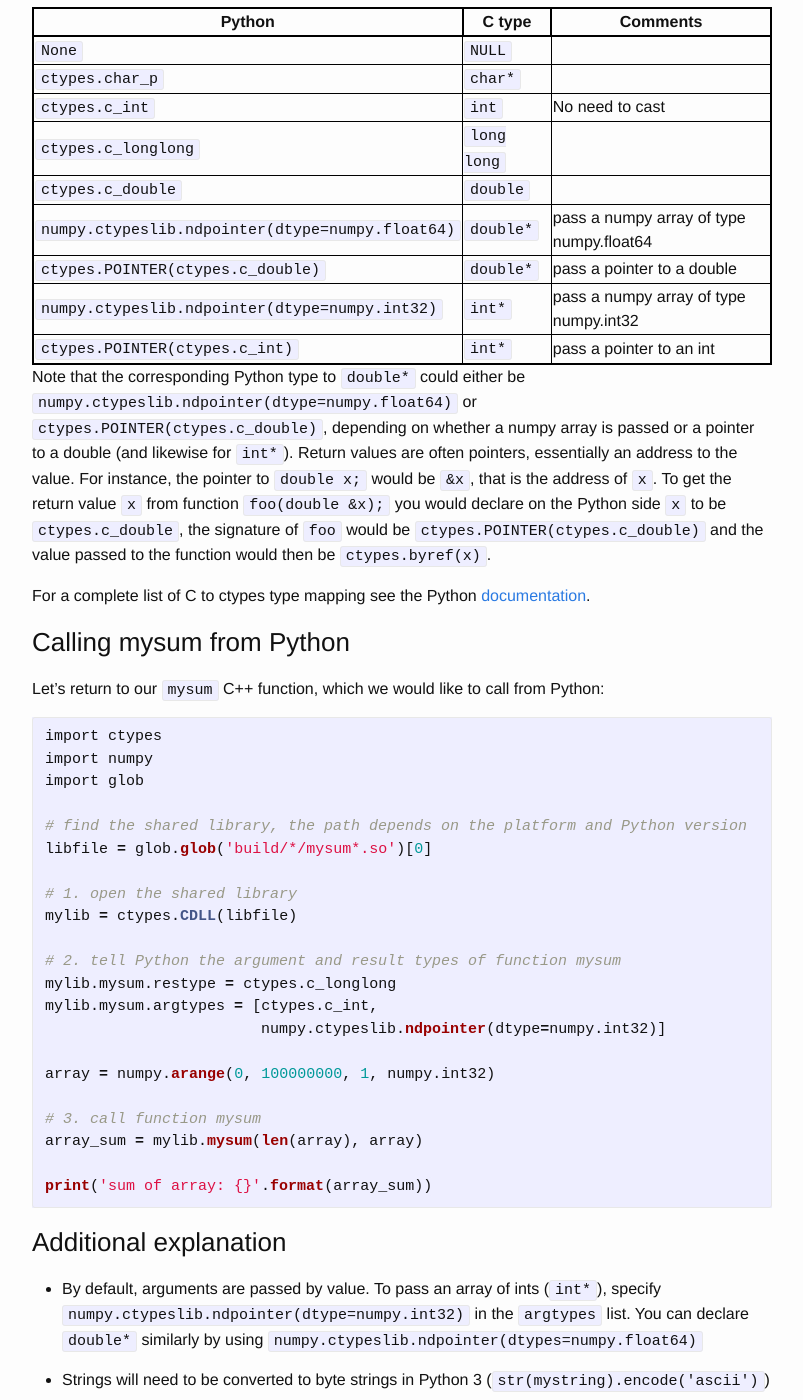
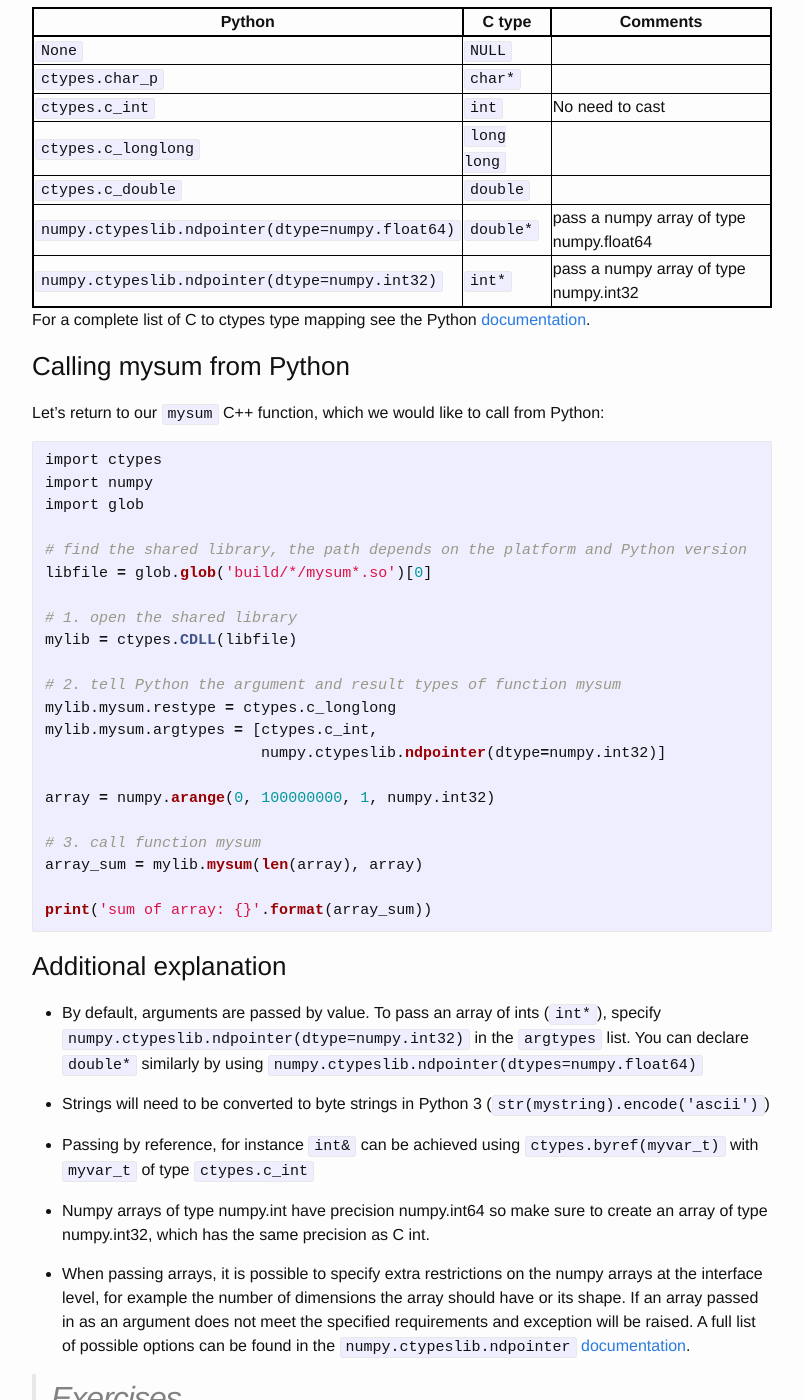
Before and after one commit to nesi/perf-training, a Jekyll site: the page built from _lessons/python-scatter/03b-ctypes.md, in a window 1280 px wide and 1400 px high, scrolled down 3214 px. Shown: the whole window, without its empty margins (238-1041 px from the left). Built offline with Jekyll 4.4.1, drawn with Linux system fonts in a browser that asks for light colours; some of the changed text lies outside the part shown.

Commit message:
Update 03b-ctypes.md

```diff
--- a/_lessons/python-scatter/03b-ctypes.md
+++ b/_lessons/python-scatter/03b-ctypes.md
@@ -109,11 +109,7 @@
 | `ctypes.c_longlong`                                 | `long long`       |                                               |
 | `ctypes.c_double`                                   | `double`          |                                               |
 | `numpy.ctypeslib.ndpointer(dtype=numpy.float64)`    | `double*`         | pass a numpy array of type numpy.float64      |
-| `ctypes.POINTER(ctypes.c_double)`                   | `double*`         | pass a pointer to a double                    |
 | `numpy.ctypeslib.ndpointer(dtype=numpy.int32)`      | `int*`            | pass a numpy array of type numpy.int32        |
-| `ctypes.POINTER(ctypes.c_int)`                      | `int*`            | pass a pointer to an int                      |
-
-Note that the corresponding Python type to `double*` could either be `numpy.ctypeslib.ndpointer(dtype=numpy.float64)` or `ctypes.POINTER(ctypes.c_double)`, depending on whether a numpy array is passed or a pointer to a double (and likewise for `int*`). Return values are often pointers, essentially an address to the value. For instance, the pointer to `double x;` would be `&x`, that is the address of `x`. To get the return value `x` from  function `foo(double &x);` you would declare on the Python side `x` to be `ctypes.c_double`, the signature of `foo` would be `ctypes.POINTER(ctypes.c_double)` and the value passed to the function would then be `ctypes.byref(x)`.
 
 
 For a complete list of C to ctypes type mapping see the Python [documentation](https://docs.python.org/3/library/ctypes.html).
@@ -160,7 +156,7 @@
 
 > ## Exercises
 > We've created a version of `scatter.py` that builds and calls a C++ external function `src/wave.cpp`. Compile the code using `python setup.py build`. Make sure you have the `BOOST_DIR` environment set as described [here.](https://nesi.github.io/perf-training/python-scatter/introduction))
-> * profile the code and compare the timings with the results under `original`
+> * run and time or profile `scatter.py`, making note of the checksum
 > * rewrite Python function `isInsideContour` defined in `scatter.py` in C++. To do so:
    * create a new file called `is_inside_contour.cpp` under the `src` directory and write the C callable function in it. Make argument `tol` compulsory in function
    * add this file to the wave extension in `setup.py`
```
